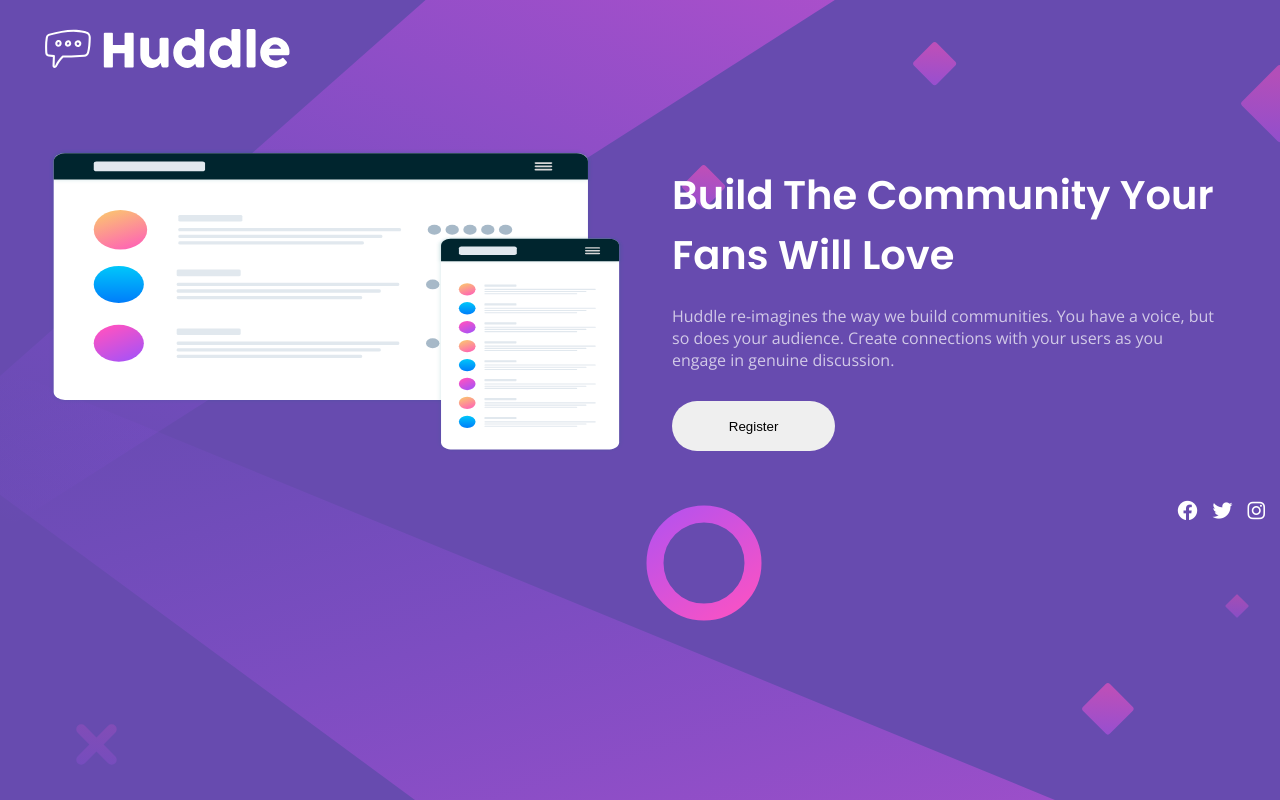
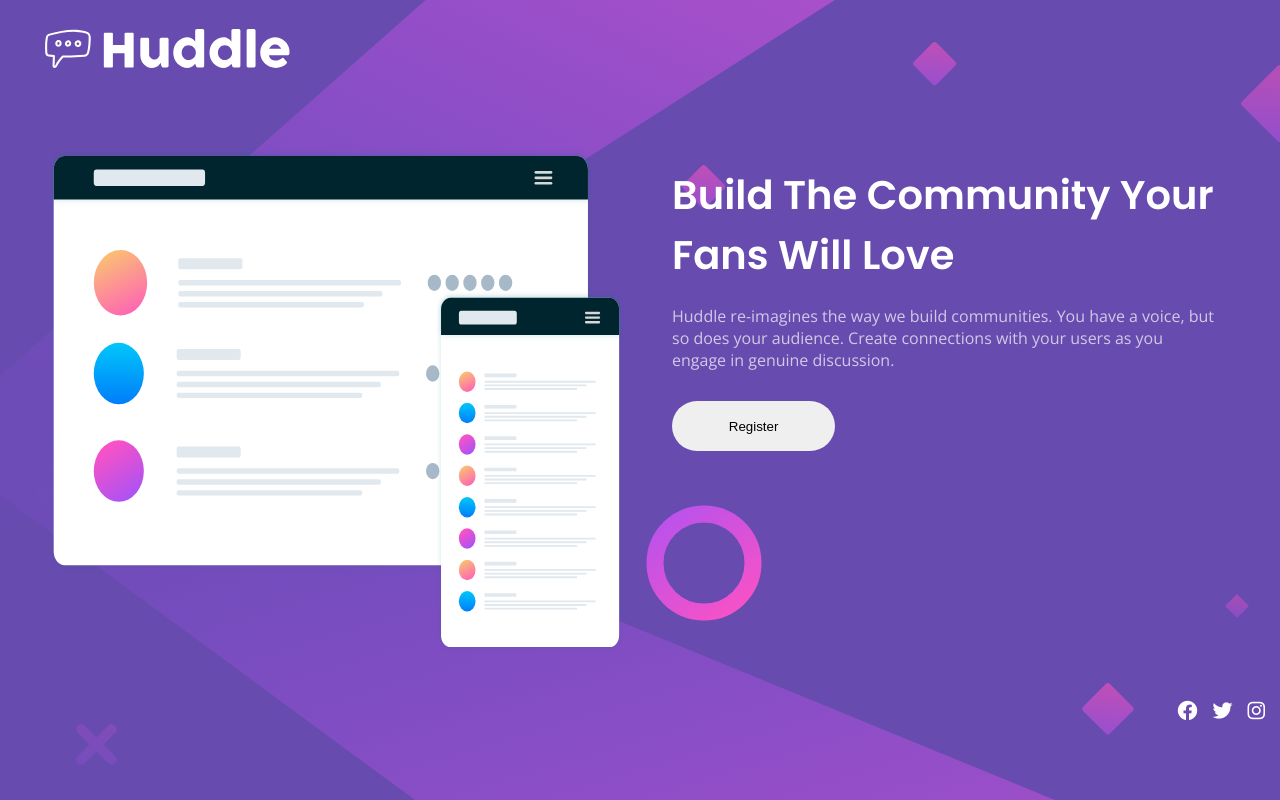
Before and after one commit to Sanjuchilukuri/Huddle-landing-page-with-a-single-introductory-section, a plain HTML site: page index.html in a window 1280 px wide. Drawn offline with nearby package versions, Linux system fonts and the light colour scheme.

Commit message:
Updated for 1440 screens

```diff
--- a/style.css
+++ b/style.css
@@ -20,9 +20,10 @@ header img{
 
 .container{
     width:100%;
-    height:400px;
+    height:600px;
     display: flex;
     /* background-color: aqua; */
+    justify-content:center;
     padding:2rem;
 
 }
```
